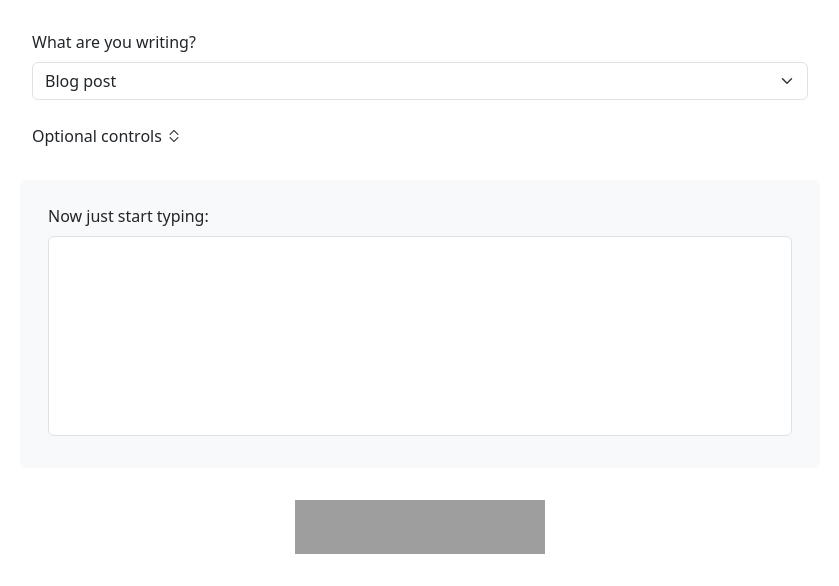
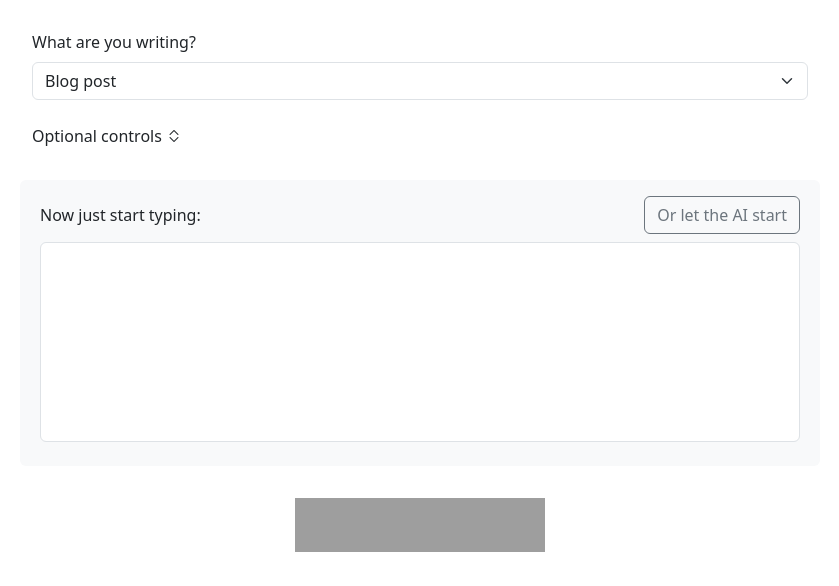
Before and after one commit to kinosal/cowriter, a Flask app: page / in a window 1280 px wide. Shown: the part 266-852 px from the top of the page, without its empty margins (220-1059 px from the left). After the commit the page ends 818 px from the top, so only its background shows below. Run offline with Flask 2, Linux system fonts and the light colour scheme; some libraries are stand-ins or nearby versions; grey boxes are pictures that could not be loaded.

Commit message:
Add start button

```diff
--- a/app.py
+++ b/app.py
@@ -96,7 +96,7 @@ def suggest() -> dict:
     if completion["status"] == "error":
         app.logger.error(completion["text"])
         return completion["text"], 500
-    return {"suggestion": completion["text"]}
+    return {"suggestion": completion["text"].strip("\n")}
 
 
 if __name__ == "__main__":
--- a/static/script.js
+++ b/static/script.js
@@ -20,6 +20,7 @@ const audienceInput = document.getElementById("audience");
 const notesInput = document.getElementById("notes");
 const errorDiv = document.getElementById("error");
 const customType = document.getElementById("custom-type");
+const startButton = document.getElementById("start");
 
 // Show custom type input if "custom" is selected
 typeSelect.addEventListener("change", (event) => {
@@ -96,6 +97,13 @@ contentDiv.addEventListener("input", (event) => {
     }
 })
 
+// Send a request on start button click
+startButton.addEventListener("click", (event) => {
+    if (contentDiv.textContent === "") {
+        sendRequest(0);
+    }
+})
+
 // Clear style of pasted text
 // TODO: Test (style copy seen with some users but can't reproduce)
 // contentDiv.addEventListener("paste", (event) => {
@@ -131,8 +139,19 @@ contentDiv.addEventListener("keydown", (event) => {
             suggestion = suggestion.slice(1);
             const suggestion_span = document.getElementById("suggestion");
             suggestion_span.innerText = suggestion;
-        } else {
-            // If any other key is pressed, remove the suggested text and don't move the cursor
+        } else if (
+            event.key !== "ArrowLeft"
+            && event.key !== "ArrowRight"
+            && event.key !== "ArrowUp"
+            && event.key !== "ArrowDown"
+            && event.key !== "Shift"
+            && event.key !== "Control"
+            && event.key !== "Alt"
+            && event.key !== "Meta"
+            && event.key !== "CapsLock"
+        ) {
+            // If any other non-neutral key is pressed,
+            // remove the suggested text and don't move the cursor
             const suggestions = contentDiv.querySelectorAll("[id^=suggestion]");
             suggestions.forEach((suggestion) => suggestion.remove());
             suggestion = "";
--- a/templates/index.html
+++ b/templates/index.html
@@ -20,7 +20,7 @@
         <div class="col-8">
           <h1 class="fw-bold">Write 10x faster<br/>with your AI Cowriter</h1>
         </div>
-        <div class="col-4" style="text-align: right;">
+        <div class="col-4 text-end">
           <img src="{{ url_for('static', filename='logo-nobg-trim.png') }}" class="img-fluid"  style="max-height: 100px;" alt="Cowriter Logo">
         </div>
       </div>
@@ -67,10 +67,21 @@
           <textarea id="notes" class="form-control" rows="2"></textarea>
         </div>
       </div>
-      <div class="row mb-3 bg-light p-lg-3 rounded-2">
+      <div id="error" class="row mb-3 alert alert-danger" role="alert" hidden></div>
+      <div class="row mb-3 bg-light pt-2 pt-lg-3 pb-lg-2 px-lg-2 rounded-2">
         <div class="col">
-          <label for="content" class="mb-2 mt-2">Now just start typing:</label>
-          <div id="error" class="alert alert-danger" role="alert" hidden></div>
+          <div class="row mb-2 align-items-center">
+            <div class="col">
+              Now just start typing:
+            </div>
+            <div class="col text-end">
+              <button id="start" type="button" class="btn btn-outline-secondary">
+                Or let the AI start
+              </button>
+            </div>
+          </div>
+        </div>
+        <div>
           <div class="form-control input mb-3" contenteditable="true" id="content"></div>
         </div>
       </div>
```
